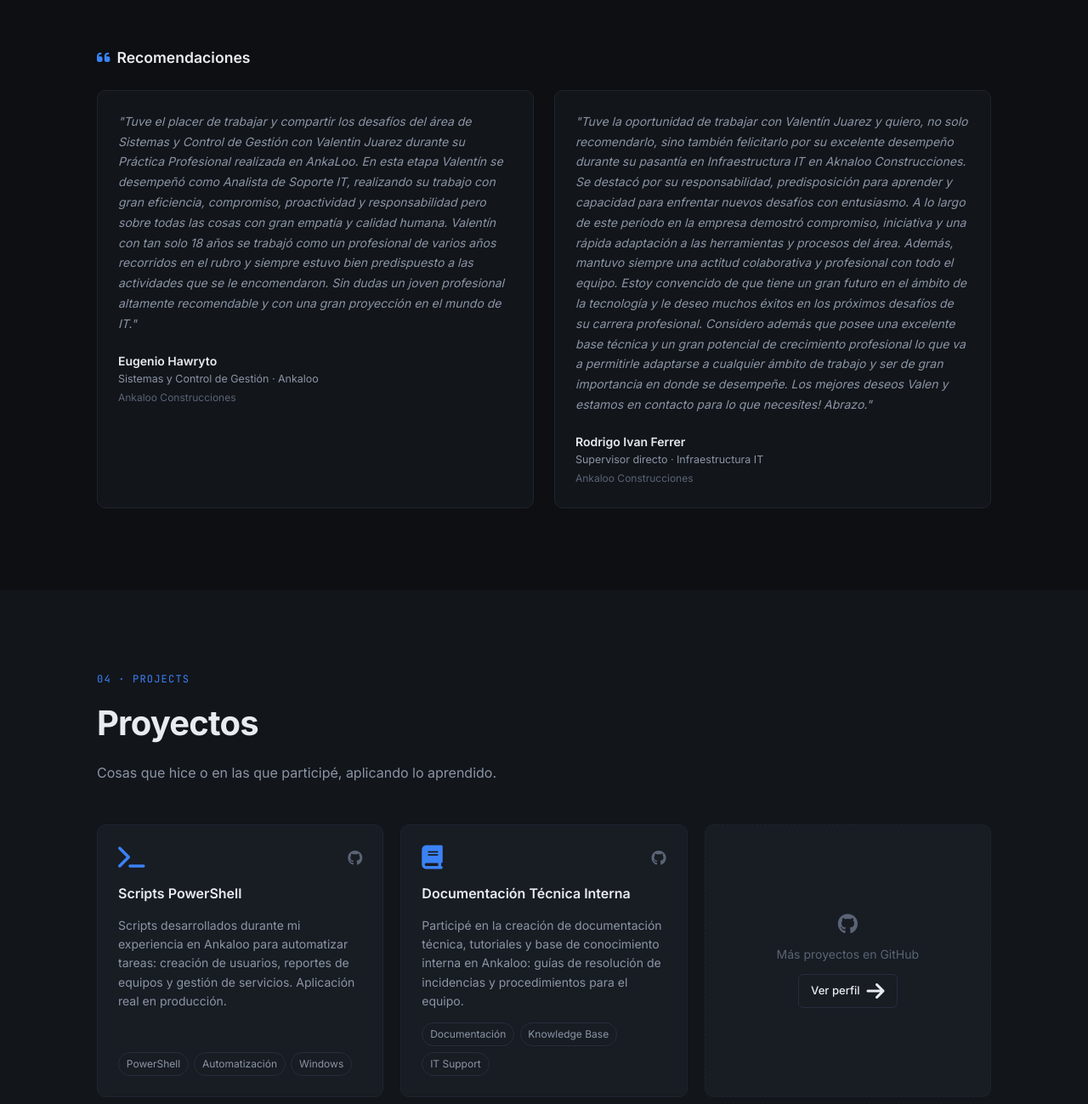
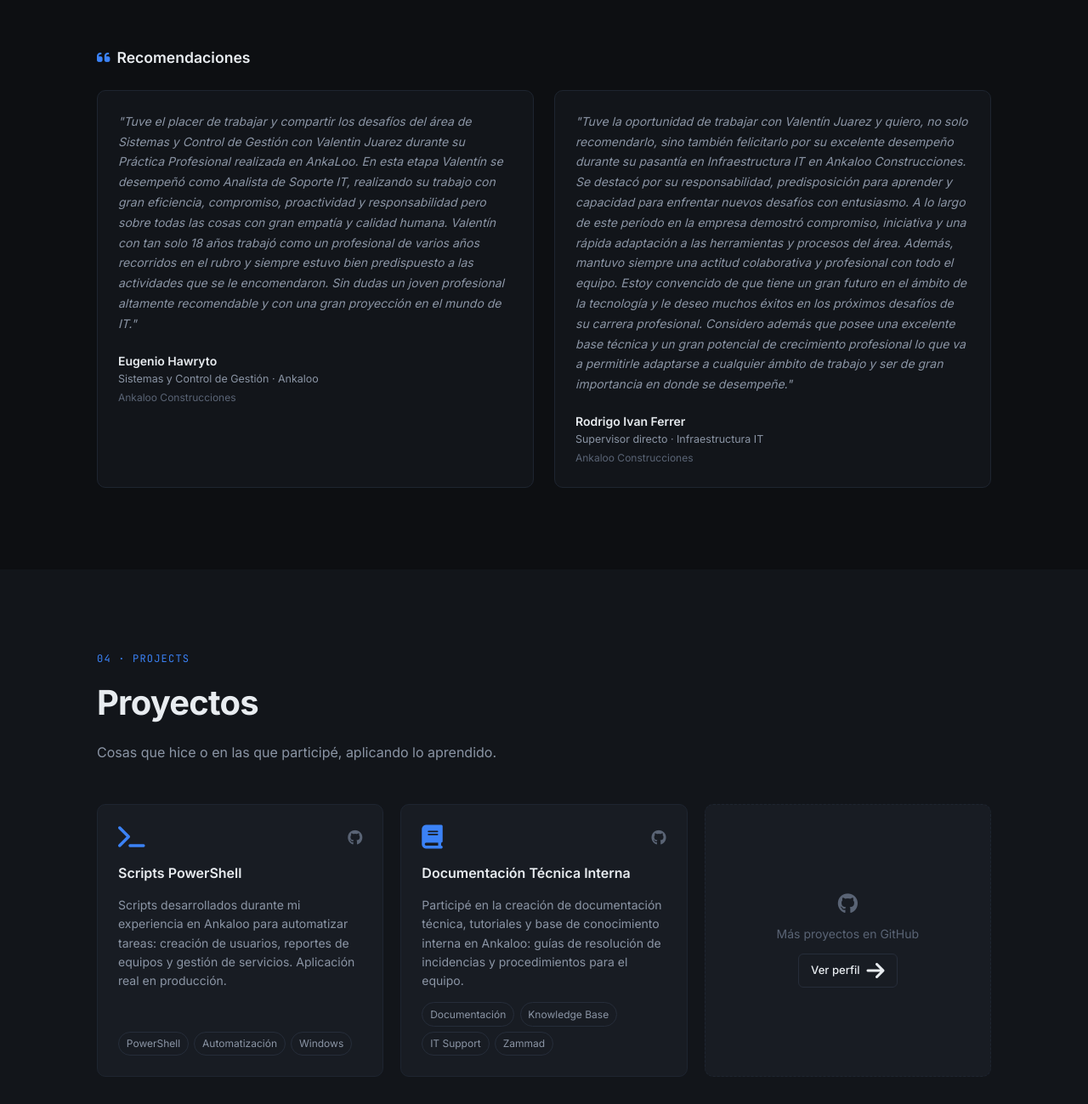
Before and after one commit to ValentinJz/Portfolio-Valentin-Jz, a plain HTML site: page index.html in a window 1280 px wide. Shown: the part 3301-4600 px from the top of the page at 85% size. Drawn offline with Linux system fonts and the light colour scheme.

Commit message:
Update index.html

```diff
--- a/index.html
+++ b/index.html
@@ -300,7 +300,7 @@
         <div class="recs__grid">
           <div class="recs__card reveal">
             <p class="recs__text">
-              "Tuve el placer de trabajar y compartir los desafíos del área de Sistemas y Control de Gestión con Valentin Juarez durante su Práctica Profesional realizada en AnkaLoo. En esta etapa Valentín se desempeñó como Analista de Soporte IT, realizando su trabajo con gran eficiencia, compromiso, proactividad y responsabilidad pero sobre todas las cosas con gran empatía y calidad humana. Valentín con tan solo 18 años se trabajó como un profesional de varios años recorridos en el rubro y siempre estuvo bien predispuesto a las actividades que se le encomendaron. Sin dudas un joven profesional altamente recomendable y con una gran proyección en el mundo de IT."
+              "Tuve el placer de trabajar y compartir los desafíos del área de Sistemas y Control de Gestión con Valentin Juarez durante su Práctica Profesional realizada en AnkaLoo. En esta etapa Valentín se desempeñó como Analista de Soporte IT, realizando su trabajo con gran eficiencia, compromiso, proactividad y responsabilidad pero sobre todas las cosas con gran empatía y calidad humana. Valentín con tan solo 18 años trabajó como un profesional de varios años recorridos en el rubro y siempre estuvo bien predispuesto a las actividades que se le encomendaron. Sin dudas un joven profesional altamente recomendable y con una gran proyección en el mundo de IT."
             </p>
             <div class="recs__author">
               <div class="recs__author-info">
@@ -312,7 +312,7 @@
           </div>
           <div class="recs__card reveal">
             <p class="recs__text">
-              "Tuve la oportunidad de trabajar con Valentín Juarez y quiero, no solo recomendarlo, sino también felicitarlo por su excelente desempeño durante su pasantía en Infraestructura IT en Aknaloo Construcciones. Se destacó por su responsabilidad, predisposición para aprender y capacidad para enfrentar nuevos desafíos con entusiasmo. A lo largo de este período en la empresa demostró compromiso, iniciativa y una rápida adaptación a las herramientas y procesos del área. Además, mantuvo siempre una actitud colaborativa y profesional con todo el equipo. Estoy convencido de que tiene un gran futuro en el ámbito de la tecnología y le deseo muchos éxitos en los próximos desafíos de su carrera profesional. Considero además que posee una excelente base técnica y un gran potencial de crecimiento profesional lo que va a permitirle adaptarse a cualquier ámbito de trabajo y ser de gran importancia en donde se desempeñe. Los mejores deseos Valen y estamos en contacto para lo que necesites! Abrazo."
+              "Tuve la oportunidad de trabajar con Valentín Juarez y quiero, no solo recomendarlo, sino también felicitarlo por su excelente desempeño durante su pasantía en Infraestructura IT en Ankaloo Construcciones. Se destacó por su responsabilidad, predisposición para aprender y capacidad para enfrentar nuevos desafíos con entusiasmo. A lo largo de este período en la empresa demostró compromiso, iniciativa y una rápida adaptación a las herramientas y procesos del área. Además, mantuvo siempre una actitud colaborativa y profesional con todo el equipo. Estoy convencido de que tiene un gran futuro en el ámbito de la tecnología y le deseo muchos éxitos en los próximos desafíos de su carrera profesional. Considero además que posee una excelente base técnica y un gran potencial de crecimiento profesional lo que va a permitirle adaptarse a cualquier ámbito de trabajo y ser de gran importancia en donde se desempeñe."
             </p>
             <div class="recs__author">
               <div class="recs__author-info">
@@ -375,6 +375,7 @@
             <span class="tag tag--small">Documentación</span>
             <span class="tag tag--small">Knowledge Base</span>
             <span class="tag tag--small">IT Support</span>
+            <span class="tag tag--small">Zammad</span>
           </div>
         </div>
 
```
